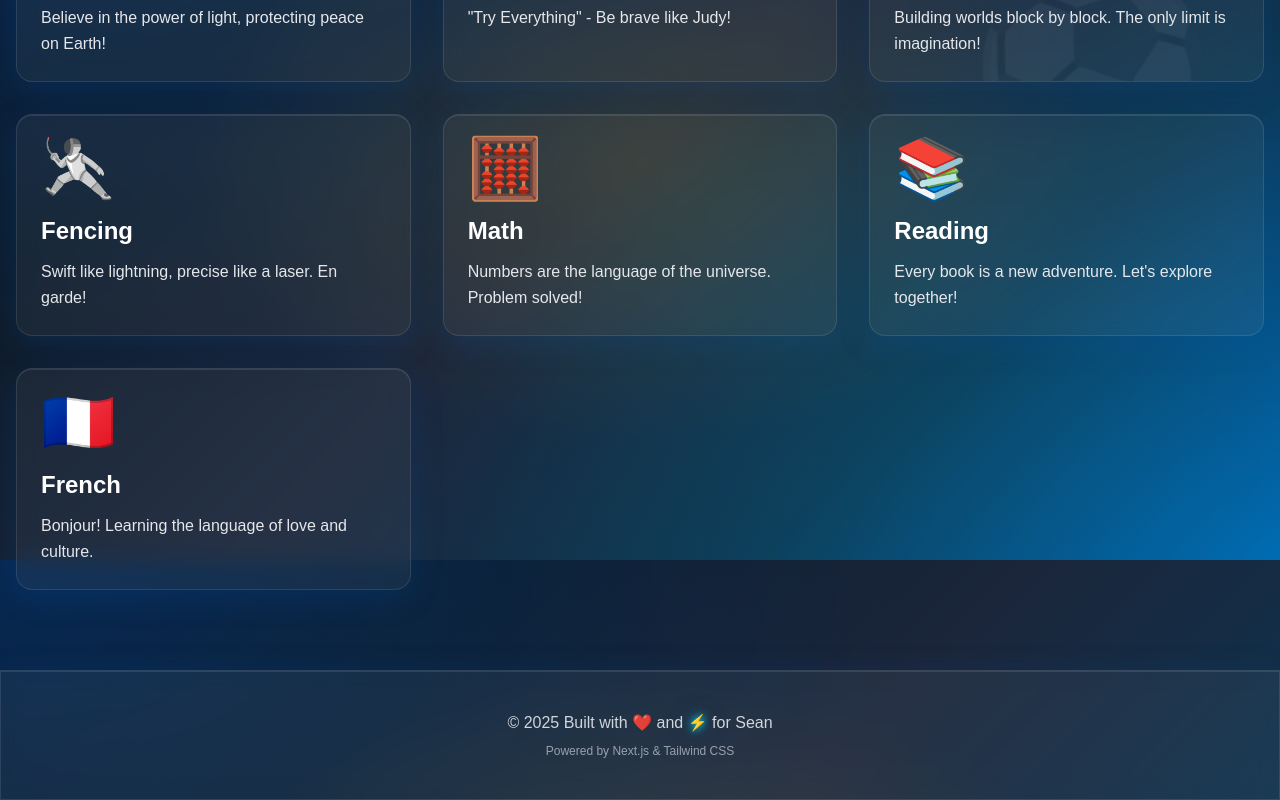
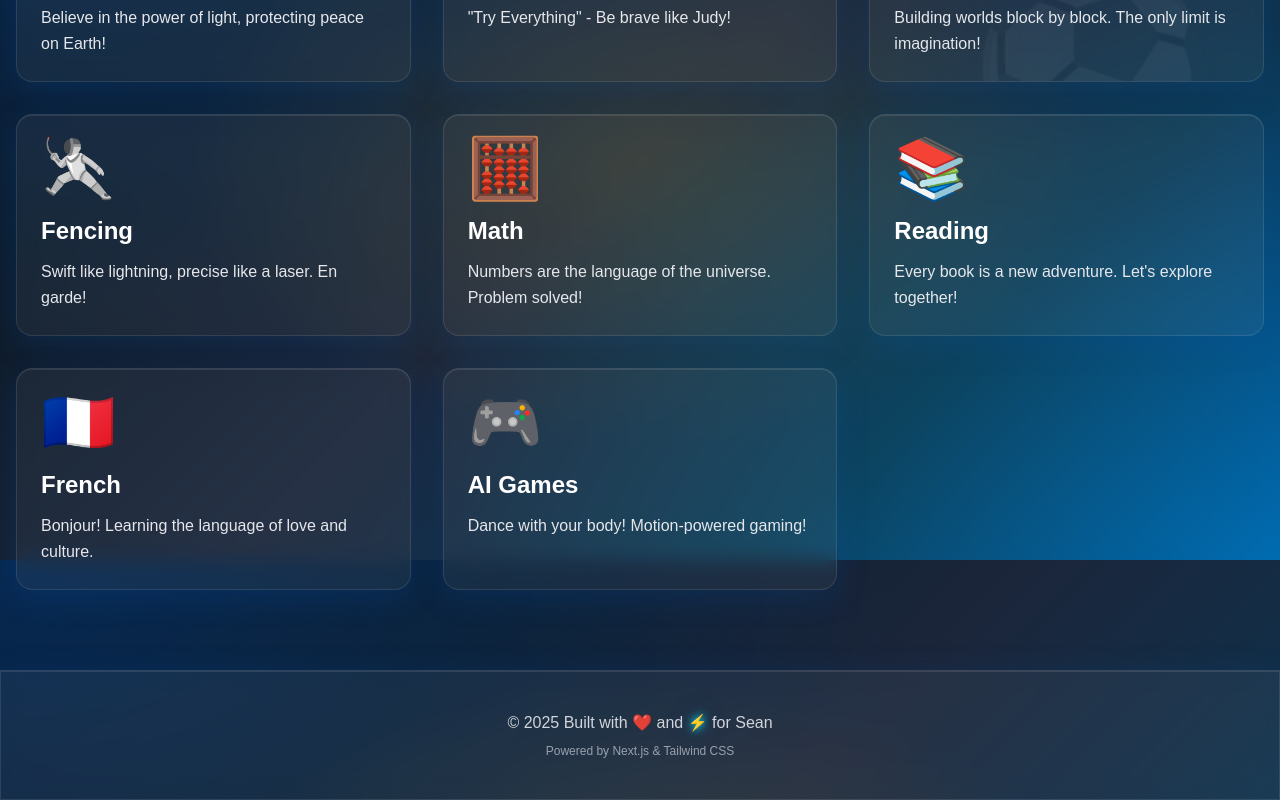
Before and after one commit to Mayweiwang/sean-web, a Next.js app: page / in a window 1280 px wide. Shown: the part 1040-1840 px from the top of the page. Built offline with nearby package versions, Linux system fonts and the light colour scheme.

Commit message:
Add AI Games card that links to ian-games motion-powered gaming
Co-Authored-By: Claude Opus 4.5 <noreply@anthropic.com>

```diff
--- a/app/page.tsx
+++ b/app/page.tsx
@@ -95,6 +95,14 @@ export default function Home() {
       description: 'Bonjour! Learning the language of love and culture.',
       color: 'border-blue-600',
       bgGlow: 'hover:shadow-[0_0_30px_rgba(37,99,235,0.5)]',
+      is3D: false,
+    },
+    {
+      icon: '🎮',
+      title: 'AI Games',
+      description: 'Dance with your body! Motion-powered gaming!',
+      color: 'border-purple-500',
+      bgGlow: 'hover:shadow-[0_0_30px_rgba(168,85,247,0.5)]',
       is3D: false,
     },
   ];
@@ -222,6 +230,7 @@ export default function Home() {
                 if (hobby.title === 'Chess') setShowChessModal(true);
                 if (hobby.title === 'Reading') window.open('https://www.kidsa-z.com/ng/login/class-chart', '_blank');
                 if (hobby.title === 'French') window.open('https://jelis.rkpublishing.com/student.php', '_blank');
+                if (hobby.title === 'AI Games') window.open('https://ian-games.vercel.app', '_blank');
               }}
               className={`glass-card rounded-2xl p-6 border-t-4 ${hobby.color} ${hobby.bgGlow}
                 transform transition-all duration-500 hover:-translate-y-3 ${hobby.is3D ? '' : 'hover:scale-105'} cursor-pointer
```
